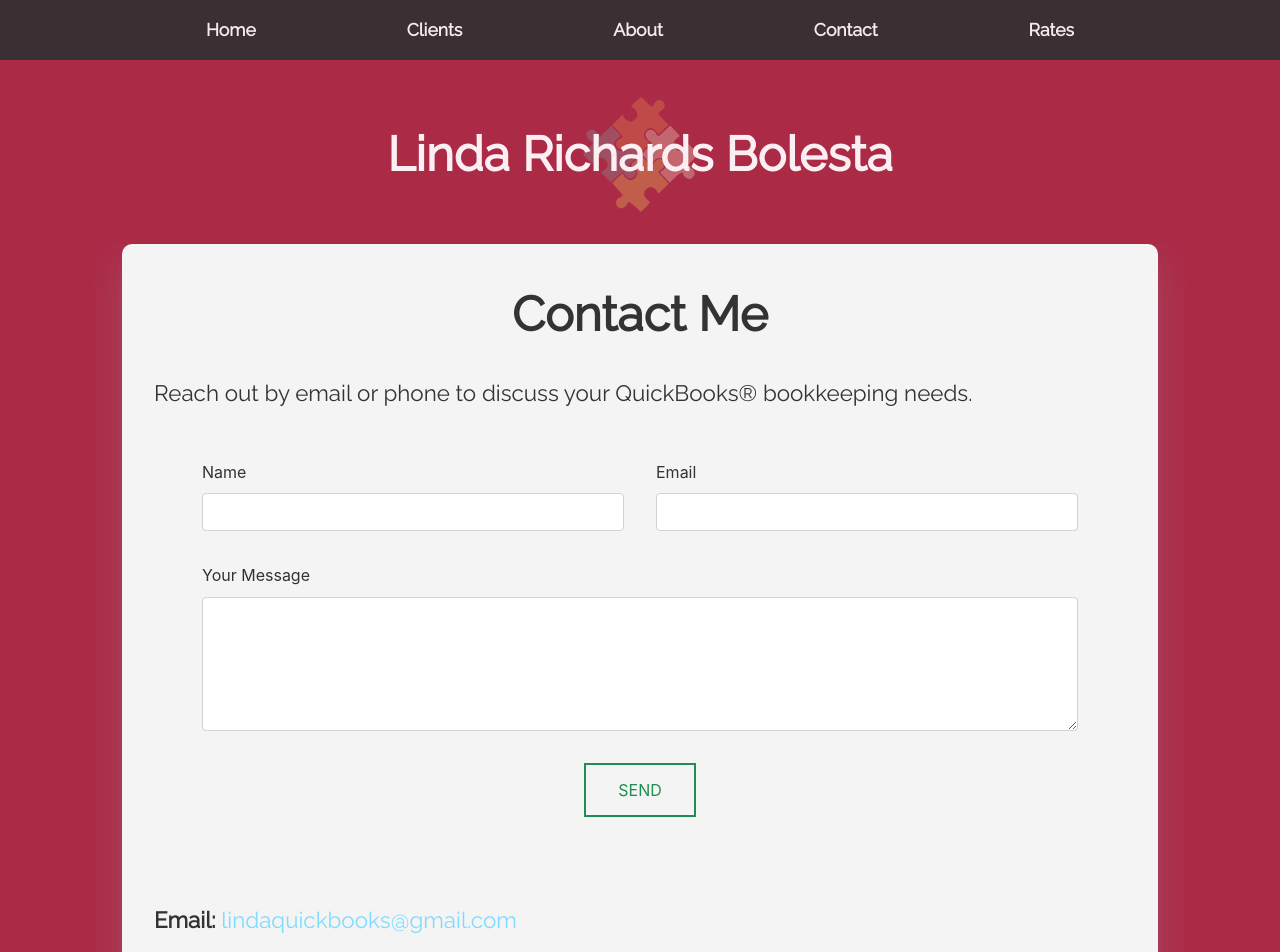
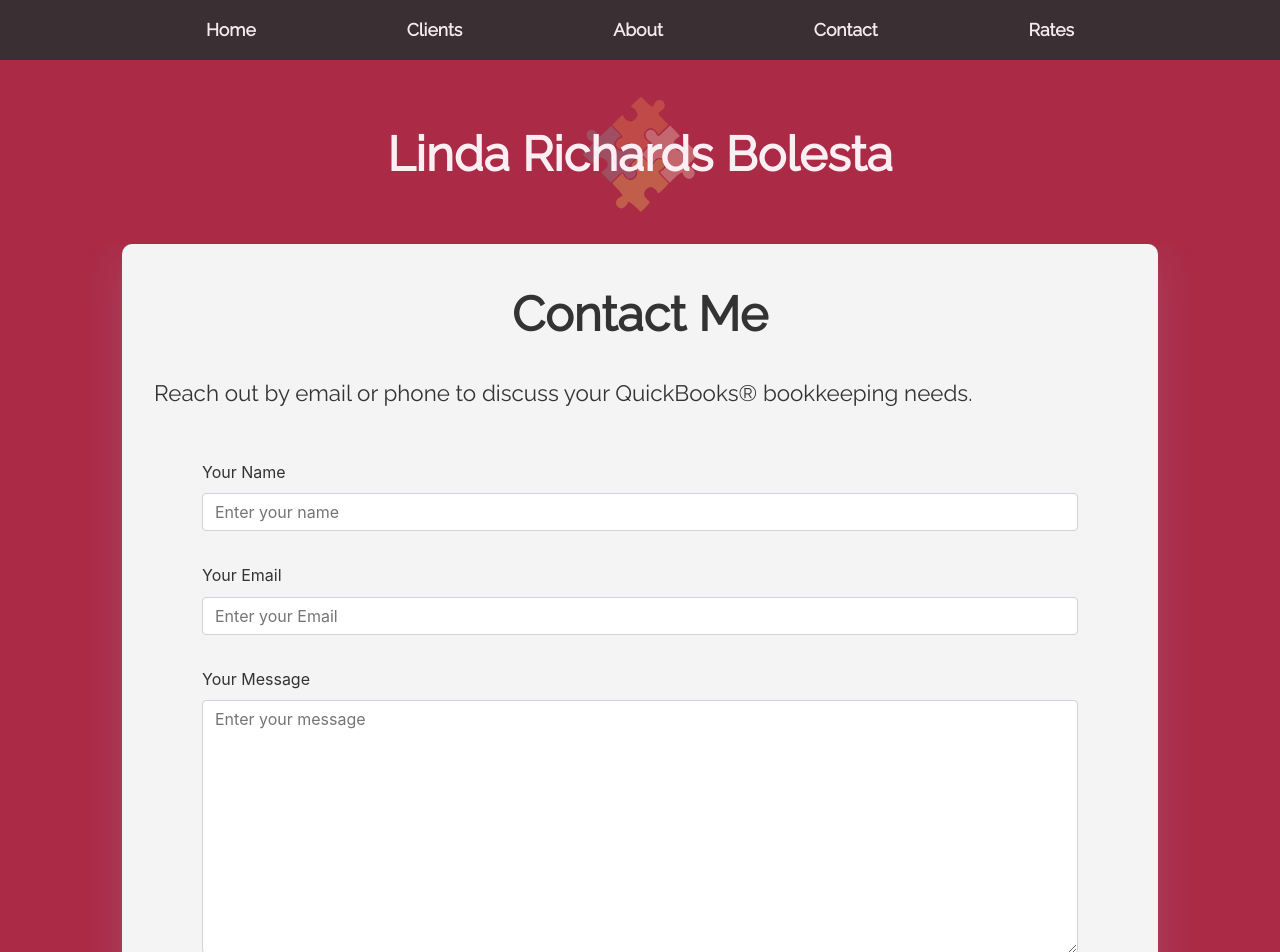
Before and after one commit to dbolesta/quickbooks-consult-react, a React (Create React App) app: page /contact in a window 1280 px wide. Shown: the top 952 px of the page. Built offline with nearby package versions, Linux system fonts and the light colour scheme; a web font is replaced by a local one.

Commit message:
adds formik and yup packages to create better contact form submission, handling, validation

```diff
--- a/package.json
+++ b/package.json
@@ -4,13 +4,15 @@
   "private": true,
   "dependencies": {
     "axios": "^0.19.0",
+    "formik": "^2.0.3",
     "history": "^4.10.1",
     "react": "^16.8.6",
     "react-dom": "^16.8.6",
     "react-ga": "^2.7.0",
     "react-router-dom": "^5.0.1",
     "react-scripts": "3.0.1",
-    "styled-components": "^4.3.2"
+    "styled-components": "^4.3.2",
+    "yup": "^0.27.0"
   },
   "scripts": {
     "start": "react-scripts start",
--- a/src/Components/ContactForm/ContactForm.js
+++ b/src/Components/ContactForm/ContactForm.js
@@ -1,6 +1,8 @@
 import React from 'react';
 import styled from 'styled-components/macro';
 import axios from 'axios';
+import { withFormik, Form, Field } from 'formik';
+import * as Yup from 'yup';
 
 const FormContainer = styled.div`
   /* padding: 2rem; */
@@ -13,18 +15,6 @@ const FormContainer = styled.div`
   /* div {
     border: 1px solid green;
   } */
-`;
-const FormRow = styled.div`
-  display: flex;
-  flex-wrap: wrap;
-  padding: 0rem !important;
-`;
-
-const FormCol = styled.div`
-  flex-basis: 0;
-  flex-grow: 1;
-  max-width: 100%;
-  padding: 0rem !important;
 `;
 
 const FormGroup = styled.div`
@@ -71,86 +61,146 @@ const FormGroup = styled.div`
   }
 `;
 
-class ContactForm extends React.Component {
-  constructor(props) {
-    super(props);
-    this.state = { name: '', email: '', message: '' };
-  }
+// class ContactForm extends React.Component {
+//   constructor(props) {
+//     super(props);
+//     this.state = { name: '', email: '', message: '' };
+//   }
 
-  handleForm = e => {
+//   handleForm = e => {
+//     axios
+//       .post('https://formcarry.com/s/lBQFkt4kkeL', this.state, {
+//         headers: { Accept: 'application/json' }
+//       })
+//       .then(function(response) {
+//         console.log(response);
+//       })
+//       .catch(function(error) {
+//         console.log(error);
+//         console.log('this was an error!');
+//       });
+
+//     e.preventDefault();
+//   };
+
+//   handleFields = e =>
+//     this.setState({ [e.target.name]: e.target.value });
+
+//   render() {
+//     return (
+//       <FormContainer>
+//         <form onSubmit={this.handleForm}>
+//           <FormGroup>
+//             <label htmlFor="name">Name</label>
+//             <input
+//               type="text"
+//               id="name"
+//               name="name"
+//               onChange={this.handleFields}
+//             />
+//           </FormGroup>
+
+//           <FormGroup>
+//             <label htmlFor="email">Email</label>
+//             <input
+//               type="email"
+//               id="email"
+//               name="email"
+//               onChange={this.handleFields}
+//             />
+//           </FormGroup>
+
+//           <FormGroup>
+//             <label htmlFor="message">Your Message</label>
+//             <textarea
+//               name="message"
+//               id="message"
+//               rows="5"
+//               onChange={this.handleFields}
+//             />
+//           </FormGroup>
+
+//           <FormGroup>
+//             <button type="submit">Send</button>
+//           </FormGroup>
+//         </form>
+//       </FormContainer>
+//     );
+//   }
+// }
+
+const ContactForm = ({ values, errors, touched, isSubmitting }) => (
+  <FormContainer>
+    <Form>
+      <FormGroup>
+        <label htmlFor="name">Your Name</label>
+        <Field
+          type="name"
+          name="name"
+          placeholder="Enter your name"
+        />
+        {touched.name && errors.name && <p>{errors.name}</p>}
+      </FormGroup>
+      <FormGroup>
+        <label htmlFor="email">Your Email</label>
+        <Field
+          type="email"
+          name="email"
+          placeholder="Enter your Email"
+        />
+        {touched.email && errors.email && <p>{errors.email}</p>}
+      </FormGroup>
+      <FormGroup>
+        <label htmlFor="name">Your Message</label>
+        <Field
+          component="textarea"
+          name="message"
+          rows="10"
+          placeholder="Enter your message"
+        />
+        {touched.message && errors.message && <p>{errors.message}</p>}
+      </FormGroup>
+
+      <button disabled={isSubmitting} type="submit">
+        Submit
+      </button>
+    </Form>
+  </FormContainer>
+);
+
+const FormikForm = withFormik({
+  mapPropsToValues({ name, email, message }) {
+    return {
+      name: name || '',
+      email: email || '',
+      message: message || ''
+    };
+  },
+  validationSchema: Yup.object().shape({
+    name: Yup.string().required('Name is required'),
+    email: Yup.string()
+      .email('Email not valid')
+      .required('Email is required'),
+    message: Yup.string().required('Message is required')
+  }),
+  handleSubmit(values, { resetForm, setErrors, setSubmitting }) {
+    // console.log('sending message');
+    // console.log(values);
+    // setSubmitting(false);
     axios
-      .post('https://formcarry.com/s/lBQFkt4kkeL', this.state, {
+      .post('https://formcarry.com/s/lBQFkt4kkeL', values, {
         headers: { Accept: 'application/json' }
       })
       .then(function(response) {
         console.log(response);
+        console.log('sending it along?');
+        console.log(values);
       })
       .catch(function(error) {
         console.log(error);
         console.log('this was an error!');
       });
+  }
+})(ContactForm);
 
-    e.preventDefault();
-  };
-
-  handleFields = e =>
-    this.setState({ [e.target.name]: e.target.value });
-
-  render() {
-    return (
-      <FormContainer>
-        <form onSubmit={this.handleForm}>
-          <FormRow>
-            <FormCol>
-              <FormGroup>
-                <label htmlFor="name">Name</label>
-                <input
-                  type="text"
-                  id="name"
-                  name="name"
-                  onChange={this.handleFields}
-                />
-              </FormGroup>
-            </FormCol>
-
-            <FormCol>
-              <FormGroup>
-                <label htmlFor="email">Email</label>
-                <input
-                  type="email"
-                  id="email"
-                  name="email"
-                  onChange={this.handleFields}
-                />
-              </FormGroup>
-            </FormCol>
-          </FormRow>
-
-          <FormRow>
-            <FormCol>
-              <FormGroup>
-                <label htmlFor="message">Your Message</label>
-                <textarea
-                  name="message"
-                  id="message"
-                  rows="5"
-                  onChange={this.handleFields}
-                />
-              </FormGroup>
-            </FormCol>
-          </FormRow>
-
-          <FormRow>
-            <FormCol>
-              <FormGroup>
-                <button type="submit">Send</button>
-              </FormGroup>
-            </FormCol>
-          </FormRow>
-        </form>
-      </FormContainer>
-    );
-  }
-}
-
-export default ContactForm;
+export default FormikForm;
```
Also changed, not shown: 1 other file (tests, documents, lock files or other folders).
